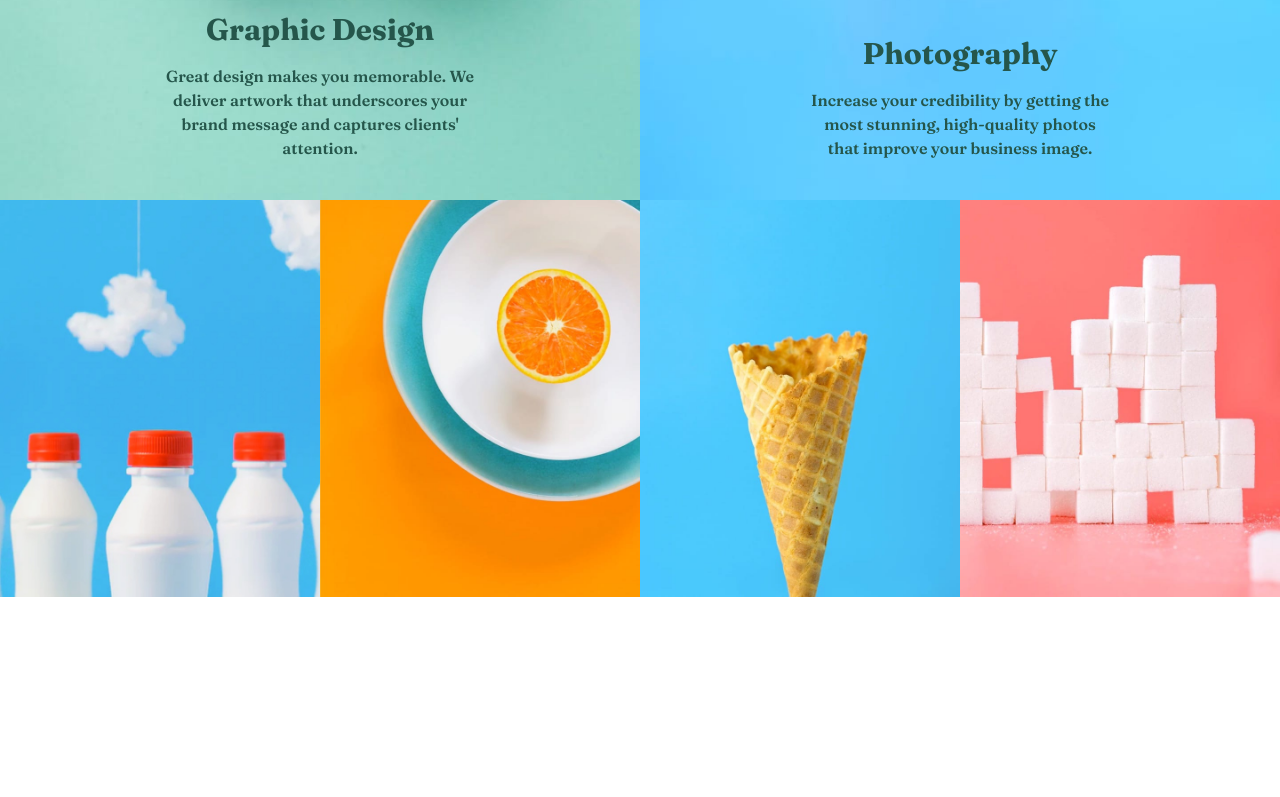
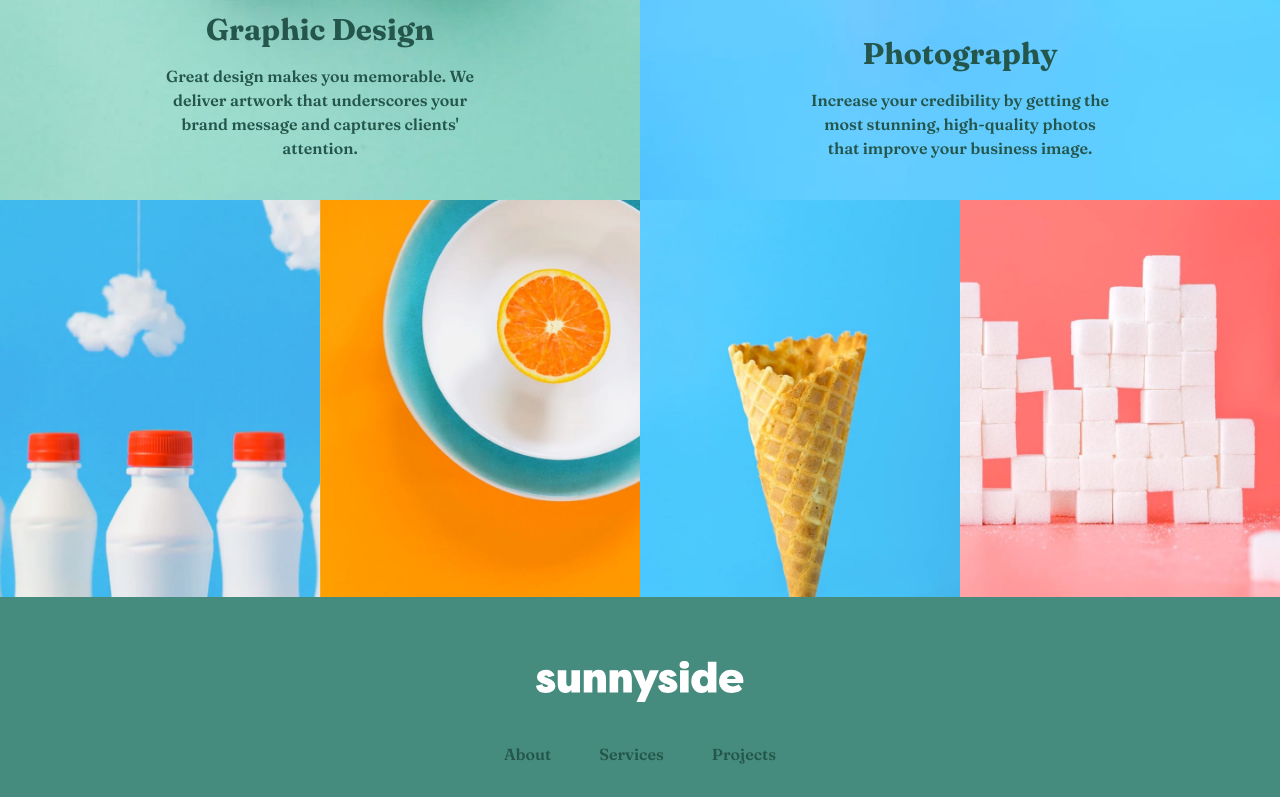
Before and after one commit to CalcagnoLoic/Sunnyside-agency-react, a React (Create React App) app: page / in a window 1280 px wide. Shown: the part 2000-2797 px from the top of the page. Before the commit the page ends 2597 px from the top, so only its background shows below. Built offline with nearby package versions, Linux system fonts and the light colour scheme.

Commit message:
components: footer

```diff
--- a/src/components/App.jsx
+++ b/src/components/App.jsx
@@ -4,6 +4,7 @@ import { SectionAudience } from "./sectionAudience";
 import { Section } from "./section";
 import { SectionGalleryDesktop } from "./sectionGalleryDesktop";
 import { SectionGalleryMobile } from "./sectionGalleryMobile";
+import { Footer } from "./footer";
 
 const App = () => {
   return (
@@ -20,6 +21,7 @@ const App = () => {
           <SectionGalleryMobile />
         </div>
       </section>
+      <Footer />
     </div>
   );
 }
--- a/src/components/footer.jsx
+++ b/src/components/footer.jsx
@@ -0,0 +1,28 @@
+import logo from '../assets/images/logo.svg'
+import facebook from '../assets/images/icon-facebook.svg'
+import instagram from '../assets/images/icon-instagram.svg'
+import twitter from '../assets/images/icon-twitter.svg'
+import pinterest from '../assets/images/icon-pinterest.svg'
+
+const Footer = () => {
+    return (
+        <footer className=' flex flex-col p-16 bg-Dark-moderate-cyan'>
+            <div className='flex justify-center mb-10'>
+                <img src={logo} alt="Logo sunnyside" className='fill-Dark-desaturated-cyan w-52'/>
+            </div>
+            <div className='flex justify-center flex-row gap-12 font-semibold mb-12'>
+                <p className='text-Dark-desaturated-cyan hover:text-white hover:cursor-pointer'>About</p>
+                <p className='text-Dark-desaturated-cyan hover:text-white hover:cursor-pointer'>Services</p>
+                <p className='text-Dark-desaturated-cyan hover:text-white hover:cursor-pointer'>Projects</p>
+            </div>
+            <div className='flex justify-center flex-row gap-5'>
+                <img src={facebook} alt="Logo facebook" className='hover:cursor-pointer'/>
+                <img src={instagram} alt="Logo instagram" className='hover:cursor-pointer'/>
+                <img src={twitter} alt="Logo twitter" className='hover:cursor-pointer'/>
+                <img src={pinterest} alt="Logo pinterest" className='hover:cursor-pointer'/>
+            </div>
+        </footer>
+    )
+}
+
+export { Footer }
--- a/src/components/sectionGalleryDesktop.jsx
+++ b/src/components/sectionGalleryDesktop.jsx
@@ -2,6 +2,7 @@ import { dataGalleryDesktop } from "../assets/data/dataGallery";
 import { useState } from "react";
 
 const SectionGalleryDesktop = () => {
+    // eslint-disable-next-line
     const [gallery, setGallery] = useState(dataGalleryDesktop)
 
     return (
--- a/src/components/sectionGalleryMobile.jsx
+++ b/src/components/sectionGalleryMobile.jsx
@@ -3,6 +3,7 @@ import { dataGalleryMobile } from "../assets/data/dataGallery"
 
 
 const SectionGalleryMobile = () => {
+    // eslint-disable-next-line
     const [gallery, setGallery] = useState(dataGalleryMobile)
 
     return (
--- a/tailwind.config.js
+++ b/tailwind.config.js
@@ -1,5 +1,6 @@
 /** @type {import('tailwindcss').Config} */
 module.exports = {
+  important: true,
   content: [
     "./src/**/*.{js,jsx,ts,tsx}",
   ],
```
